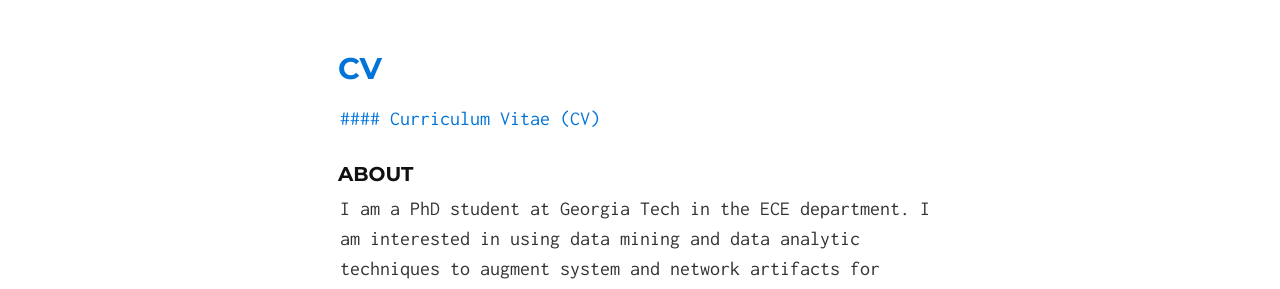
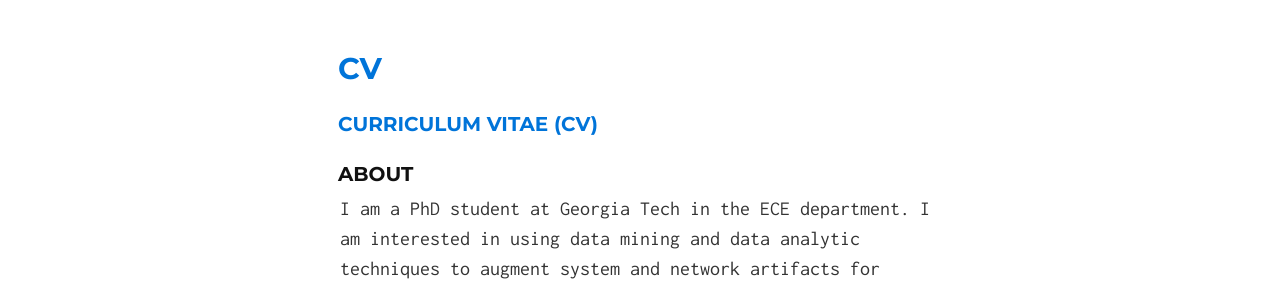
Before and after one commit to alrawi/alrawi.github.io, a Jekyll site: the page built from index.md, in a window 1280 px wide. Shown: the part 266-555 px from the top of the page. Built offline with Jekyll 4.4.1, drawn with Linux system fonts in a browser that asks for light colours.

```diff
--- a/index.md
+++ b/index.md
@@ -1,7 +1,7 @@
 ---
 layout: default
 ---
-[#### Curriculum Vitae (CV)](/static/oalrawi_cv.pdf)
+#### [Curriculum Vitae (CV)](/static/oalrawi_cv.pdf)
 
 ### About
 I am a PhD student at Georgia Tech in the ECE department.
```
